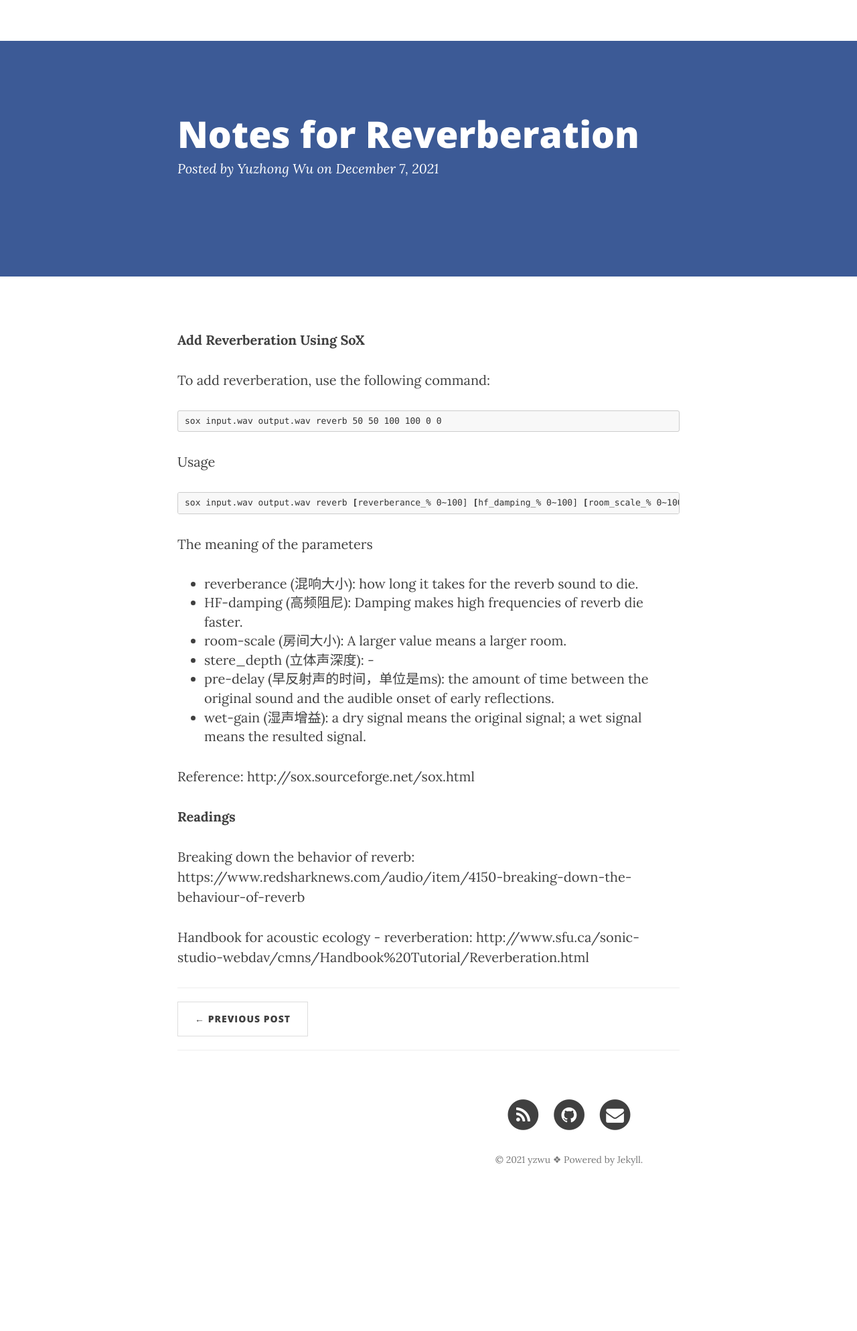
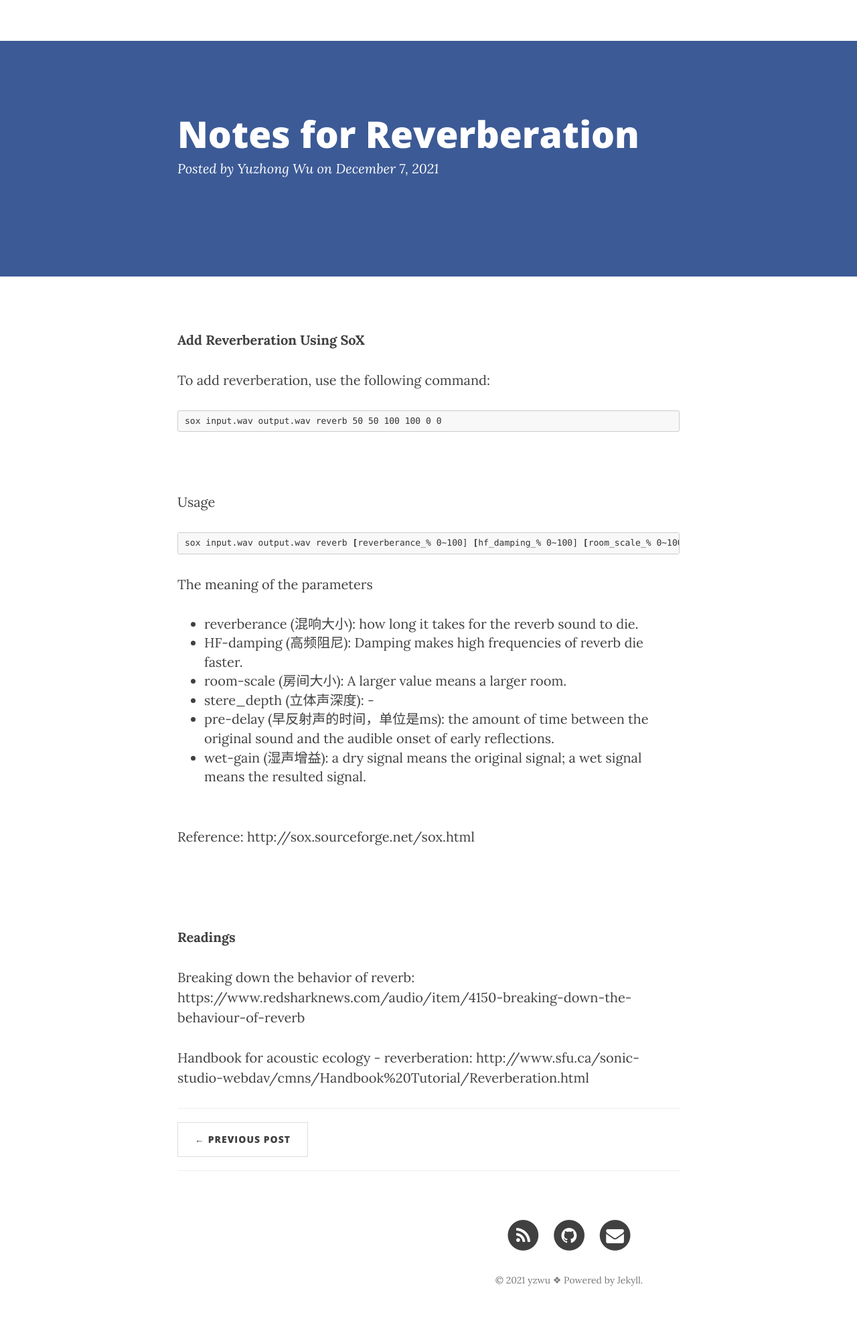
Before and after one commit to yzwu2017/yzwu2017.github.io, a Jekyll site: the page built from _posts/2021-12-07-add-reverb-sox.markdown, in a window 1280 px wide. Shown: the whole page at 67% size. Built offline with Jekyll 4.4.1, drawn with Linux system fonts in a browser that asks for light colours; nearby versions of some CDN libraries; comment, search, counter and statistics services are not loaded; before the commit the page ends 1808 px from its top, so only the background shows below that.

Commit message:
Update 2021-12-07-add-reverb-sox.markdown

````diff
--- a/_posts/2021-12-07-add-reverb-sox.markdown
+++ b/_posts/2021-12-07-add-reverb-sox.markdown
@@ -17,6 +17,8 @@ comments: true
 sox input.wav output.wav reverb 50 50 100 100 0 0
 ```
 
+<br />
+
 <p>Usage</p>
 ```sh
 sox input.wav output.wav reverb [reverberance_% 0~100] [hf_damping_% 0~100] [room_scale_% 0~100] [stere_depth_% 0~100] [pre_delay_ms 0~500] [wet_gain_db -10~10]
@@ -31,12 +33,12 @@ sox input.wav output.wav reverb [reverberance_% 0~100] [hf_damping_% 0~100] [roo
 	<li>pre-delay (早反射声的时间，单位是ms): the amount of time between the original sound and the audible onset of early reflections. </li>
     <li>wet-gain (湿声增益): a dry signal means the original signal; a wet signal means the resulted signal.  </li>
 </ul>
-
+<br />
 Reference: http://sox.sourceforge.net/sox.html
 
 
-
-
+<br />
+<br />
 
 **Readings**
 
````
